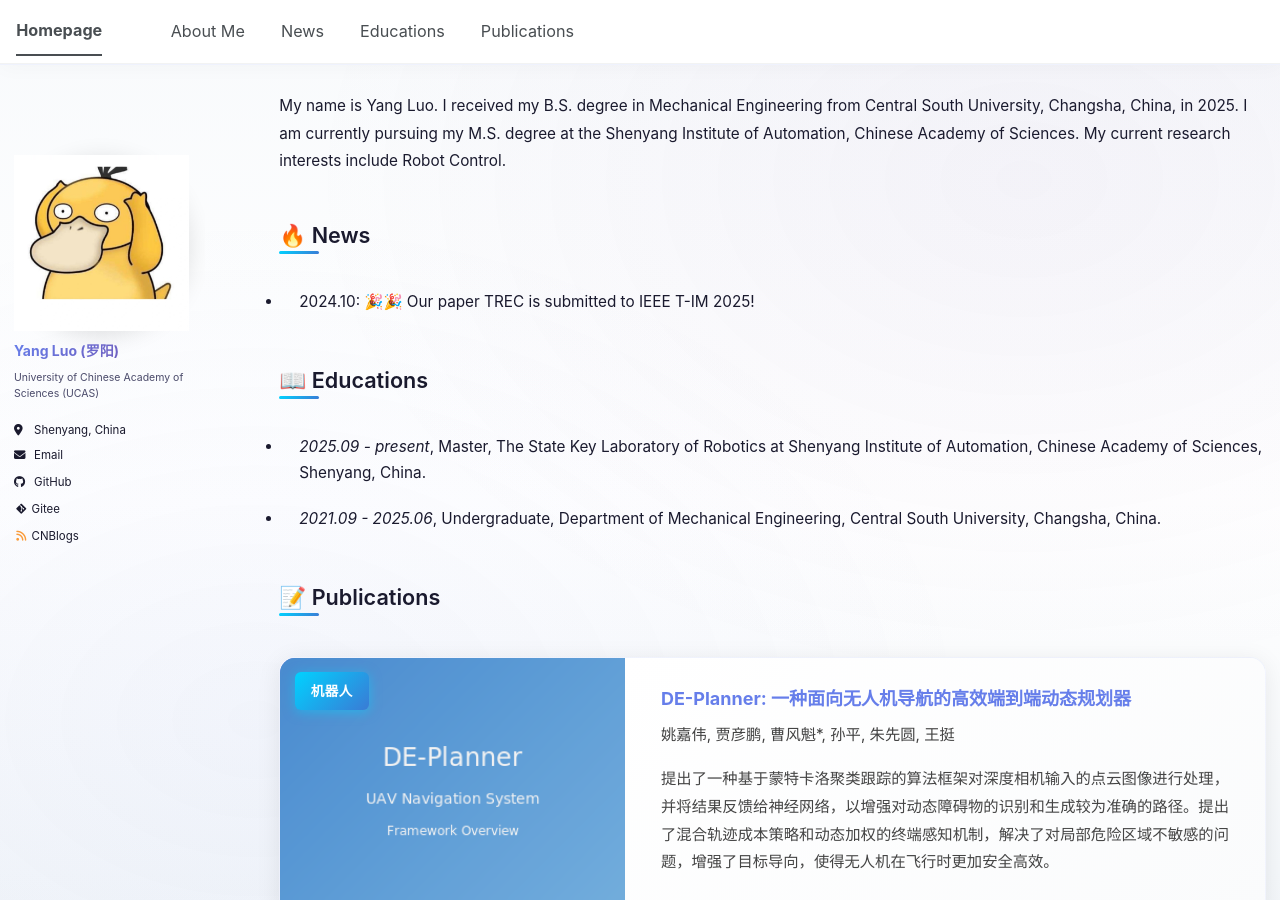
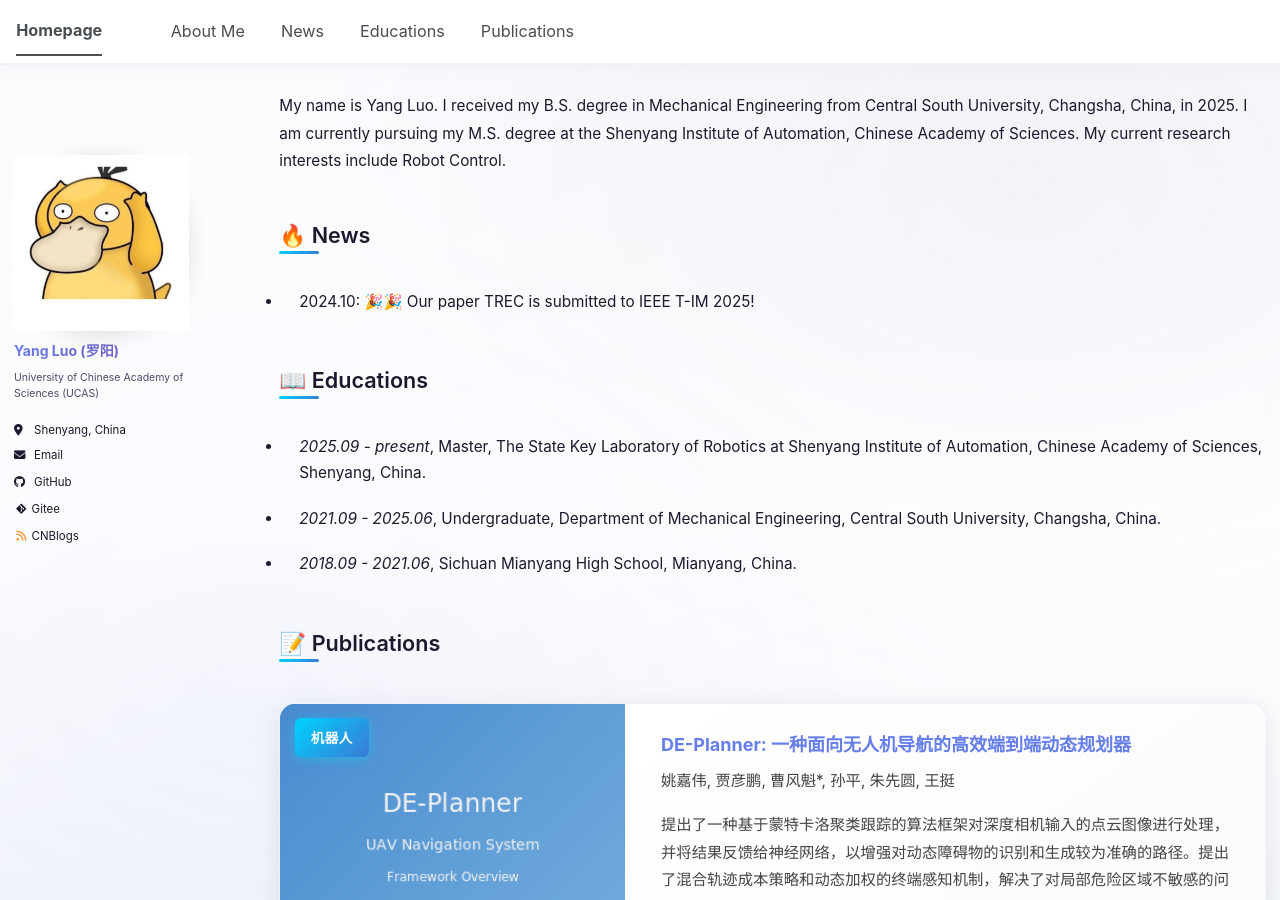
Before and after one commit to ucas-sia-ly/ucas-sia-ly.github.io, a Jekyll site: the page built from _pages/about.md, in a window 1280 px wide and 900 px high. Built offline with Jekyll 4.4.1, drawn with Linux system fonts in a browser that asks for light colours; a script bundle is joined from its source files by our own code; library files that are not in the unit come from our copies.

Commit message:
educations-change

```diff
--- a/_pages/about.md
+++ b/_pages/about.md
@@ -17,6 +17,7 @@ My name is Yang Luo. I received my B.S. degree in Mechanical Engineering from Ce
 {: #educations}
 * *2025.09 - present*, Master, The State Key Laboratory of Robotics at Shenyang Institute of Automation, Chinese Academy of Sciences, Shenyang, China.
 * *2021.09 - 2025.06*, Undergraduate, Department of Mechanical Engineering, Central South University, Changsha, China.
+* *2018.09 - 2021.06*, Sichuan Mianyang High School, Mianyang, China.
 
 ## 📝 Publications
 {: #publications}
```
